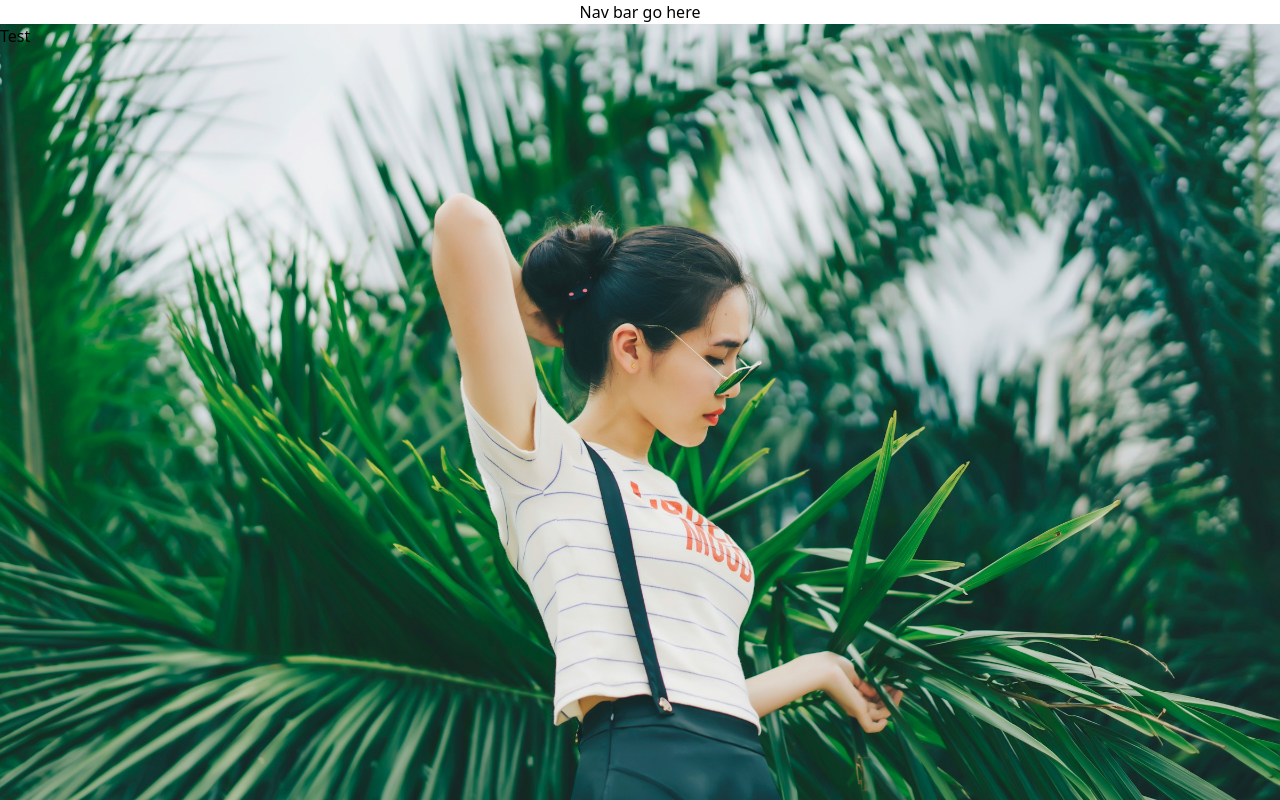
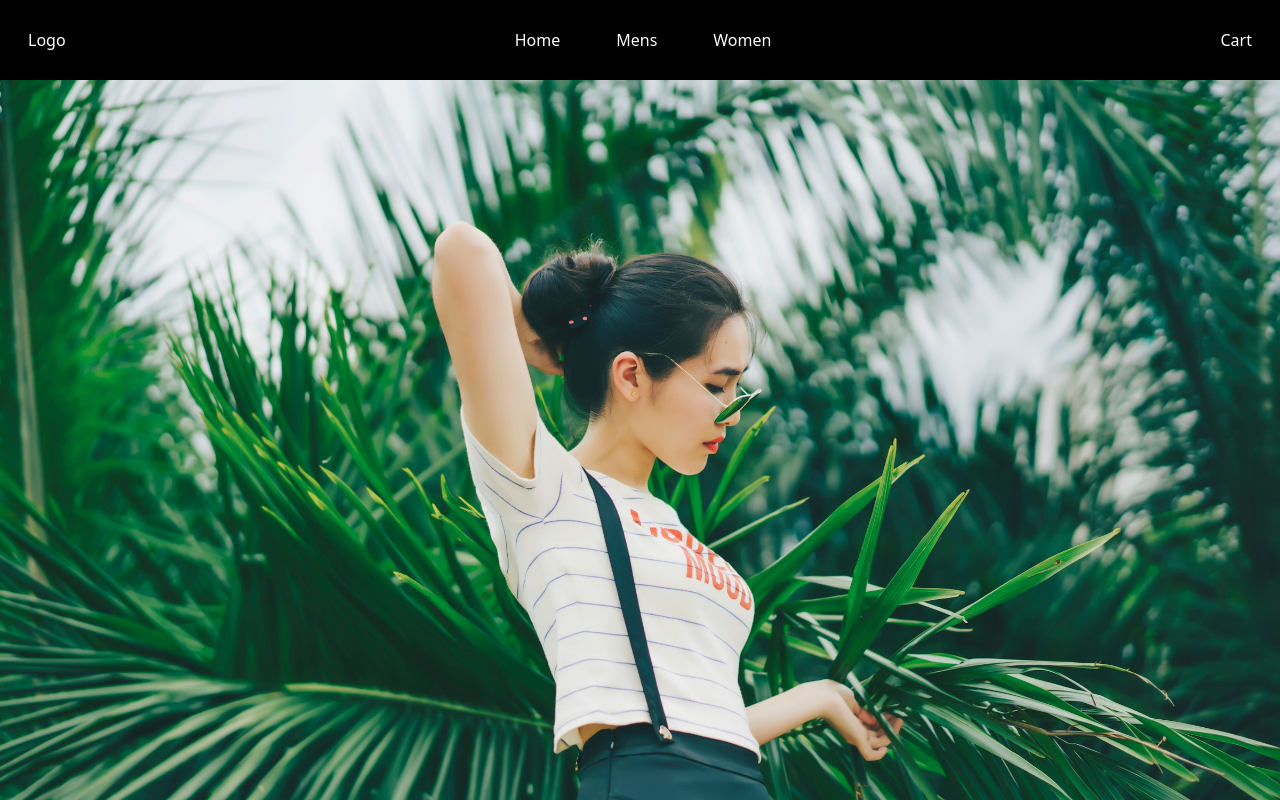
Before and after one commit to CCeph/fake-clothing-store, a React (Vite) app: page / in a window 1280 px wide. Built offline with nearby package versions, Linux system fonts and the light colour scheme.

Commit message:
Style nav bar page links

```diff
--- a/src/Components/Homepage.jsx
+++ b/src/Components/Homepage.jsx
@@ -1,7 +1,5 @@
 export default function Homepage() {
   return (
-    <div className="w-full flex-1 bg-[url('./assets/homepage-banner.jpg')] bg-cover bg-center bg-no-repeat">
-      <h1>Test</h1>
-    </div>
+    <div className="w-full flex-1 bg-[url('./assets/homepage-banner.jpg')] bg-cover bg-center bg-no-repeat"></div>
   );
 }
--- a/src/Components/Nav.jsx
+++ b/src/Components/Nav.jsx
@@ -1,3 +1,21 @@
+import { Link } from "react-router-dom";
+
 export default function Nav() {
-  return <nav>Nav bar go here</nav>;
+  return (
+    <nav className="flex w-full items-center justify-between justify-items-center bg-black text-white">
+      <h1 className="p-7">Logo</h1>
+      <ul className="flex justify-items-center">
+        <Link to={"/"} className="p-7 hover:bg-gray-800">
+          Home
+        </Link>
+        <Link to={"/shop"} className="p-7 hover:bg-gray-800">
+          Mens
+        </Link>
+        <Link to={"/shop"} className="p-7 hover:bg-gray-800">
+          Women
+        </Link>
+      </ul>
+      <h1 className="p-7">Cart</h1>
+    </nav>
+  );
 }
```
